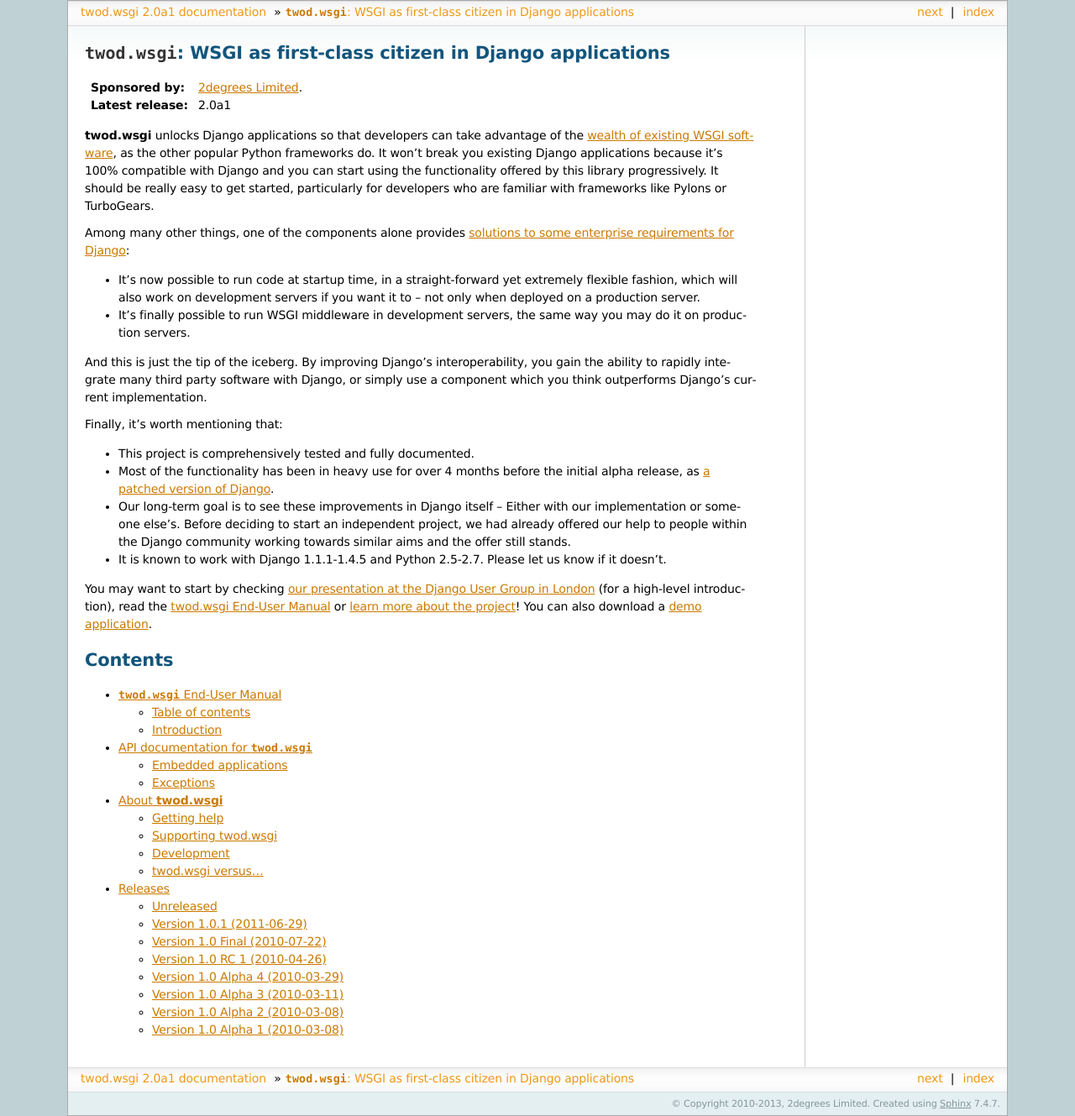
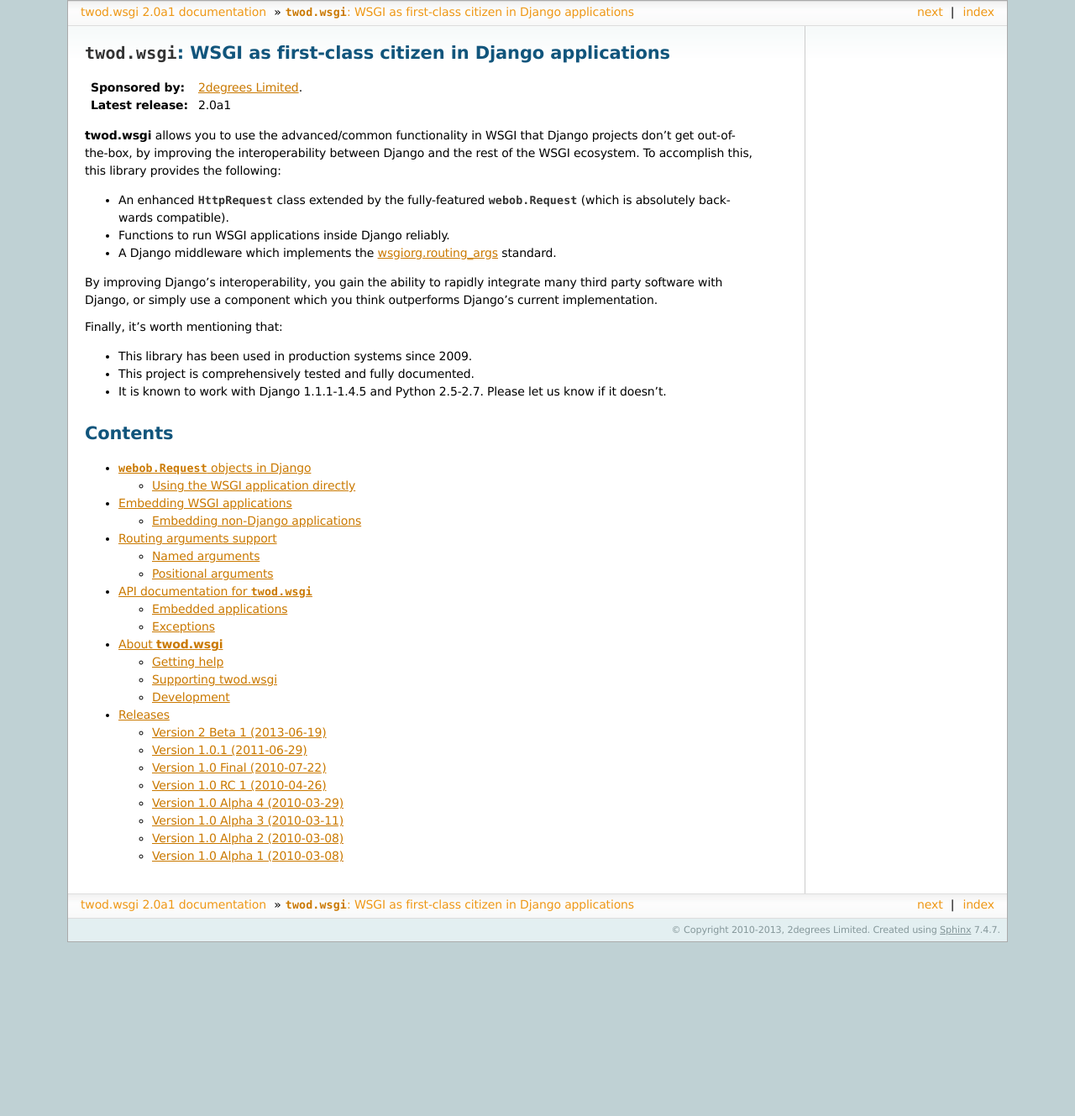
Before and after one commit to 2degrees/django-wsgi, a Sphinx documentation site: the page built from docs/source/index.rst, in a window 1280 px wide. Shown: the whole page at 84% size. Built offline with Sphinx 7.4.7, drawn with Linux system fonts in a browser that asks for light colours; a script that is not in the unit is left out; after the commit the page ends 1122 px from its top, so only the background shows below that.

Commit message:
Simplified and updated docs

```diff
--- a/docs/source/conf.py
+++ b/docs/source/conf.py
@@ -48,7 +48,7 @@
 # built documents.
 #
 # The short X.Y version.
-version = '1.0'
+version = '2.0'
 # The full version, including alpha/beta/rc tags.
 release = open(os.path.join(root, 'VERSION.txt')).readline().rstrip()
 
--- a/docs/source/index.rst
+++ b/docs/source/index.rst
@@ -4,49 +4,28 @@
 :Sponsored by: `2degrees Limited <http://dev.2degreesnetwork.com/>`_.
 :Latest release: |release|
 
+**twod.wsgi** allows you to use the advanced/common functionality in WSGI that
+Django projects don't get out-of-the-box, by improving the interoperability
+between Django and the rest of the WSGI ecosystem. To accomplish this,
+this library provides the following:
 
-**twod.wsgi** unlocks Django applications so that developers can take advantage
-of the `wealth of existing WSGI software
-<http://pypi.python.org/pypi?%3Aaction=search&term=wsgi>`_, as the other
-popular Python frameworks do. It won't break you existing Django applications because
-it's 100% compatible with Django and you can start using the functionality
-offered by this library progressively. It should be really easy to get started,
-particularly for developers who are familiar with frameworks like Pylons or
-TurboGears.
+- An enhanced :class:`~django.http.HttpRequest` class extended by the
+  fully-featured :class:`webob.Request` (which is absolutely backwards
+  compatible).
+- Functions to run WSGI applications inside Django reliably.
+- A Django middleware which implements the `wsgiorg.routing_args
+  <http://wsgi.org/wsgi/Specifications/routing_args>`_ standard.
 
-Among many other things, one of the components alone provides `solutions to
-some enterprise requirements for Django
-<http://groups.google.com/group/django-developers/browse_thread/thread/c89e028a536514d3>`_:
-
-- It's now possible to run code at startup time, in a straight-forward yet
-  extremely flexible fashion, which will also work on development servers if you
-  want it to -- not only when deployed on a production server.
-- It's finally possible to run WSGI middleware in development servers, the same
-  way you may do it on production servers.
-
-And this is just the tip of the iceberg. By improving Django's interoperability,
-you gain the ability to rapidly integrate many third party software with Django,
-or simply use a component which you think outperforms Django's current
-implementation.
+By improving Django's interoperability, you gain the ability to rapidly
+integrate many third party software with Django, or simply use a component
+which you think outperforms Django's current implementation.
 
 Finally, it's worth mentioning that:
 
+- This library has been used in production systems since 2009.
 - This project is comprehensively tested and fully documented.
-- Most of the functionality has been in heavy use for over 4 months before the
-  initial alpha release, as `a patched version of Django
-  <http://groups.google.com/group/django-developers/browse_thread/thread/08c7ffeee7b9343c>`_.
-- Our long-term goal is to see these improvements in Django itself -- Either with
-  our implementation or someone else's. Before deciding to start an independent
-  project, we had already offered our help to people within the Django community
-  working towards similar aims and the offer still stands.
 - It is known to work with Django 1.1.1-1.4.5 and Python 2.5-2.7.
   Please let us know if it doesn't.
-
-You may want to start by checking `our presentation at the Django User Group in London
-<http://gustavonarea.net/files/talks/twodwsgi-djugl.pdf>`_ (for a high-level
-introduction), read the :doc:`manual/index` or :doc:`learn more about the project
-<about>`! You can also download a `demo application
-<http://bitbucket.org/Gustavo/weesgo/>`_.
 
 
 Contents
@@ -55,7 +34,9 @@
 .. toctree::
    :maxdepth: 2
 
-   manual/index
+   request-objects
+   embedded-apps
+   routing-args
    api
    about
    changelog
--- a/docs/source/manual/index.rst
+++ /dev/null
@@ -1,62 +0,0 @@
-================================
-:mod:`twod.wsgi` End-User Manual
-================================
-
-Table of contents
-=================
-
-.. toctree::
-   :maxdepth: 2
-
-   request-objects
-   embedded-apps
-   routing-args
-
-
-Introduction
-============
-
-To date, Django users have not been able to use the full potential of WSGI
-in their applications and that also affects the wider Python Web development
-community, which could be benefiting from reusable components written by Django
-users, who represent an important portion of said community.
-
-In the beginning there was no support at all and nowadays compliance is nearly
-complete at the bare minimum level. This has been pointed out many times, by known
-members of both WSGI [#django_wsgi]_ and Django [#django_people]_ communities.
-
-WSGI is all about **interoperability** and that leads to **reusability**, in this
-sense, reusability beyond `more of the same <http://pinaxproject.com/>`_: From
-absolutely independent projects. And `cooperation is the key
-<http://compoundthinking.com/blog/index.php/2009/02/04/wsgi-and-cooperation/>`_.
-
-*twod.wsgi*'s aim is to be the "cooperation bridge" between Django and WSGI, until
-Django crosses this bridge. It is a very simple library made up of the following
-components:
-
-- Functions to run WSGI applications inside Django reliably.
-- An :class:`~django.http.HttpRequest` class extended by the fully-featured
-  :class:`webob.Request` (which is absolutely backwards compatible).
-- A Django middleware which implements the `wsgiorg.routing_args
-  <http://wsgi.org/wsgi/Specifications/routing_args>`_ standard.
-
-The author, who is a core developer at some mainstream WSGI projects, believes
-these components bring Django to the same level as frameworks like TurboGears, as
-far as WSGI support is concerned.
-
-Hopefully after reading this manual you will realize how powerful WSGI can be!
-But keep in mind this manual simply describes the way third party software
-can be integrated in your application with *twod.wsgi*; you should still check
-the official documentation for that third party package.
-
-.. rubric:: Footnotes
-
-.. [#django_wsgi] "`Django developer discovers WSGI...
-    <http://compoundthinking.com/blog/index.php/2009/01/21/django-developer-discovers-wsgi/>`_"
-    by Mark Ramm.
-
-.. [#django_people] "`WSGI middleware is awesome, and Django should use it more
-    <http://www.eflorenzano.com/blog/post/wsgi-middlware-awesome-django-use-it-more/>`_"
-    by Eric Florenzano and "`Hot Django on WSGI Action
-    <http://alexgaynor.net/2010/jan/11/hot-django-wsgi-action-announcing-django-wsgi/>`_"
-    by Alex Gaynor.
```
Also changed, not shown: docs/source/about.rst (+4 -65 lines), docs/source/changelog.rst (+12 -10 lines), docs/source/embedded-apps.rst (renamed from docs/source/manual/embedded-apps.rst), docs/source/request-objects.rst (renamed from docs/source/manual/request-objects.rst), docs/source/routing-args.rst (renamed from docs/source/manual/routing-args.rst).
